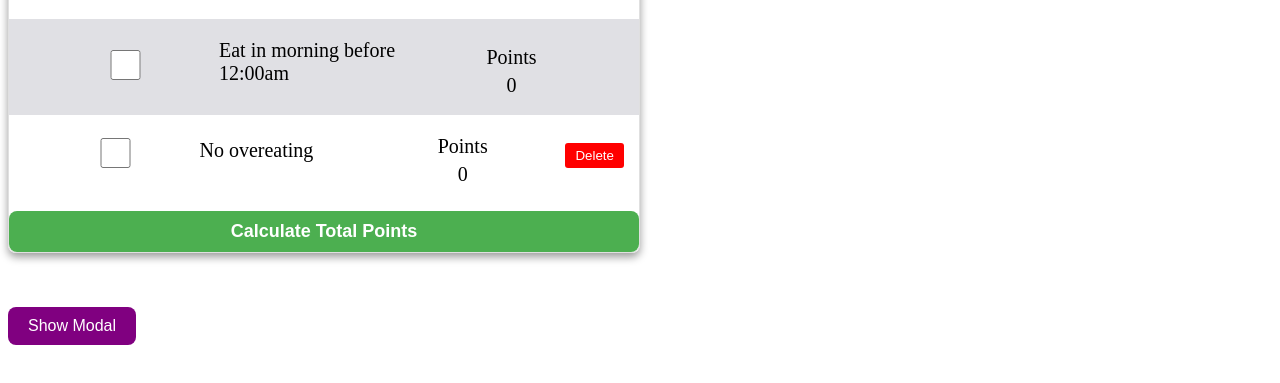
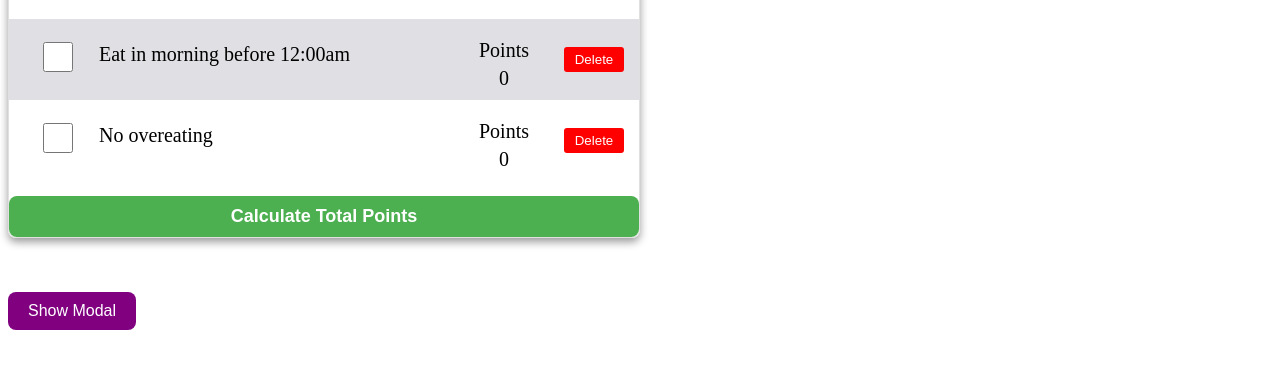
Before and after one commit to jsjuris89/personal-reward, a plain HTML site: page index.html in a window 1280 px wide. Shown: the part 137-520 px from the top of the page. Drawn offline with Linux system fonts and the light colour scheme.

Commit message:
fixed css layout with flexbox

```diff
--- a/index.html
+++ b/index.html
@@ -31,6 +31,7 @@
                 <p>Points</p>
                 <span class="points">0</span>
             </div>
+            <button class="delete-button">Delete</button>
         </div>
 
         <div class="container">
@@ -44,8 +45,6 @@
             </div>
             <button class="delete-button">Delete</button>
         </div>
-
-
 
         <button id="calculateButton" class="button">Calculate Total Points</button>
     </div>
--- a/style.css
+++ b/style.css
@@ -167,22 +167,32 @@ Main issue is that text <p> (after <label>) will overflow and stuff if text is t
 }
 
 
-/* Container styles */
+/* Container styles for checkbox, action, points, delete button */
 .container {
-    display: flex; /* Use flexbox */
-    justify-content: space-between; /* Distribute space evenly between children */
+    display: flex;
+    justify-content: space-between;
 }
 
-/* Child elements styles */
+/* All child elements styles */
 .container > * {
     flex: 1; /* Each child takes equal width */
 }
+/* Label width */
+.container label {
+    flex: 0 0 10%;
+    margin-right: 15px;
+}
+/* action width */
+.container p {
+    flex: 0 0 60%;
+}
 
-/* Delete button styles */
+/* Delete button width */
 .delete-button {
-    flex: none; /* Don't allow the delete button to grow */
-    width: auto; /* Auto width */
+    flex: 0 0 10%;
 }
+
+
 
 /* Style for the delete button */
 .delete-button {
```
